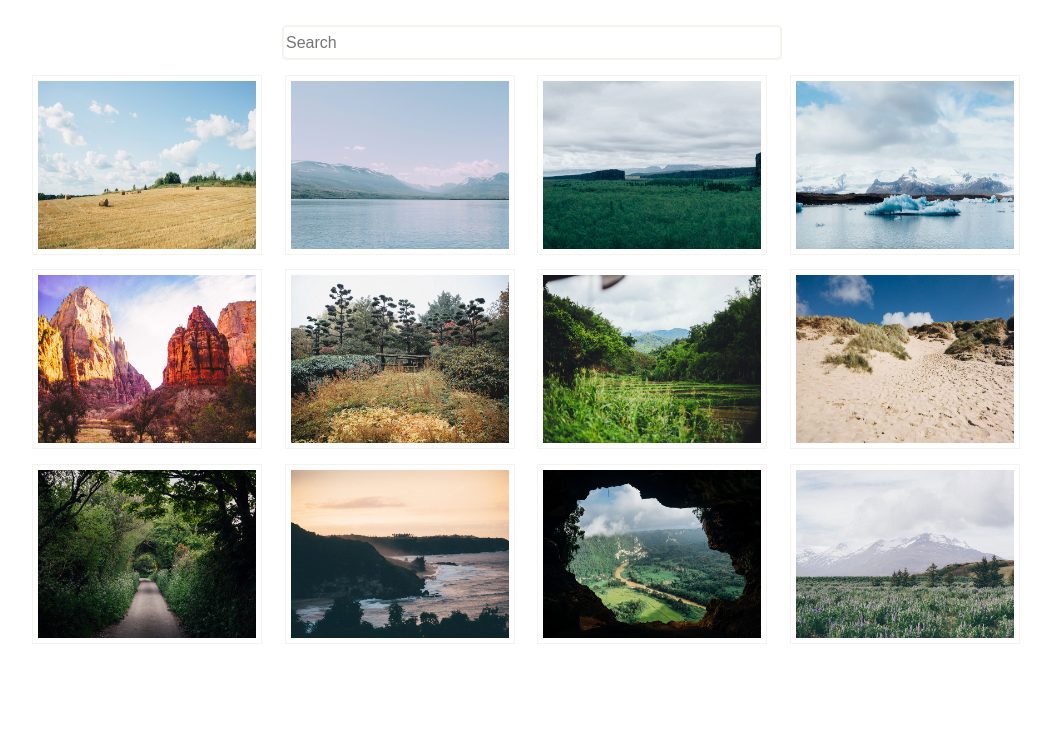
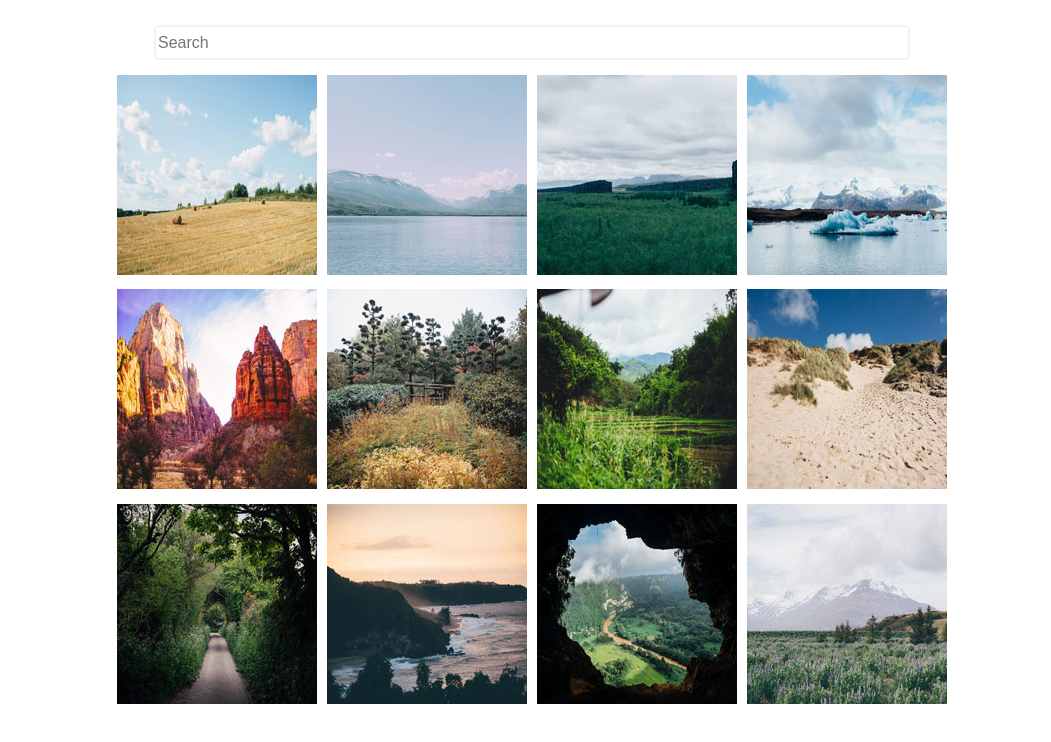
Before and after one commit to cmlaing/photo_gallery_v5, a plain HTML site: page index.html in a window 1280 px wide. Shown: the whole page, without its empty margins (108-1159 px from the left). Drawn offline with Linux system fonts and the light colour scheme.

Commit message:
ReadMe, Img, SearchBar
Fixed image overlapping problem, updated time in ReadMe, changed resized images to thumbnail images, updated captions on images, adjusted search bar size, centered gallery

```diff
--- a/index.html
+++ b/index.html
@@ -17,41 +17,41 @@
 
   <div class="gallery-grid">
 
-    <a href="photos/01.jpg" data-caption="A dry farm">
-    <img class="thumbnail" src="photos/01.jpg" alt="A dry farm"> </a>
+    <a href="photos/01.jpg" data-caption="I love hay bales. Took this snap on a drive through the countryside past some straw fields.">
+    <img src="photos/thumbnails/01.jpg" alt="Hay Bales" class="thumbnails"> </a>
 
-    <a href="photos/02.jpg" data-caption="A still lake">
-    <img class="thumbnail" src="photos/02.jpg" alt="A still lake"> </a>
+    <a href="photos/02.jpg" data-caption="The lake was so calm today. We had a great view of the snow on the mountains from here.">
+    <img src="photos/thumbnails/02.jpg" alt="Lake" class="thumbnails"> </a>
 
-    <a href="photos/03.jpg" data-caption="A grassy field">
-    <img class="thumbnail" src="photos/03.jpg" alt="A grassy field"> </a>
+    <a href="photos/03.jpg" data-caption="I hiked to the top of the mountain and got this picture of the canyon and trees below.">
+    <img src="photos/thumbnails/03.jpg" alt="Canyon" class="thumbnails"> </a>
 
-    <a href="photos/04.jpg" data-caption="A floating iceburg">
-    <img class="thumbnail" src="photos/04.jpg" alt="A floating iceburg"> </a>
+    <a href="photos/04.jpg" data-caption="It was amazing to see an iceberg up close, it was so cold but didn’t snow today. ">
+    <img src="photos/thumbnails/04.jpg" alt="Iceburg" class="thumbnails"> </a>
 
-    <a href="photos/05.jpg" data-caption="Dry and Rocky">
-    <img class="thumbnail" src="photos/05.jpg" alt="Dry and Rocky"> </a>
+    <a href="photos/05.jpg" data-caption="The red cliffs were beautiful. It was really hot in the desert but we did a lot of walking through the canyons.">
+    <img src="photos/thumbnails/05.jpg" alt="Desert" class="thumbnails"> </a>
 
-    <a href="photos/06.jpg" data-caption="Drier climate with lush greenery">
-    <img class="thumbnail" src="photos/06.jpg" alt="Drier climate with lush greenery"> </a>
+    <a href="photos/06.jpg" data-caption="Fall is coming, I love when the leaves on the trees start to change color.">
+    <img src="photos/thumbnails/06.jpg" alt="Fall" class="thumbnails"> </a>
 
-    <a href="photos/07.jpg" data-caption="Green, lush, natural">
-    <img class="thumbnail" src="photos/07.jpg" alt="Green, lush, natural"> </a>
+    <a href="photos/07.jpg" data-caption="I drove past this plantation yesterday, everything is so green!">
+    <img src="photos/thumbnails/07.jpg" alt="Plantation" class="thumbnails"> </a>
 
-    <a href="photos/08.jpg" data-caption="Dry sand">
-    <img class="thumbnail" src="photos/08.jpg" alt="Dry sand"> </a>
+    <a href="photos/08.jpg" data-caption="My summer vacation to the Oregon Coast. I love the sandy dunes!">
+    <img src="photos/thumbnails/08.jpg" alt="Dunes" class="thumbnails"> </a>
 
-    <a href="photos/09.jpg" data-caption="Lush walkway">
-    <img class="thumbnail" src="photos/09.jpg" alt="Lush walkway"> </a>
+    <a href="photos/09.jpg" data-caption="We enjoyed a quiet stroll down this countryside lane. ">
+    <img src="photos/thumbnails/09.jpg" alt="Countryside Lane" class="thumbnails"> </a>
 
-    <a href="photos/10.jpg" data-caption="Sunset on the water">
-    <img class="thumbnail" src="photos/10.jpg" alt="Sunset on the water"> </a>
+    <a href="photos/10.jpg" data-caption="Sunset at the coast! The sky turned a lovely shade of orange.">
+    <img src="photos/thumbnails/10.jpg" alt="Sunset" class="thumbnails"> </a>
 
-    <a href="photos/11.jpg" data-caption="Look through the cave to the world below">
-    <img class="thumbnail" src="photos/11.jpg" alt="Look through the cave to the world below"> </a>
+    <a href="photos/11.jpg" data-caption="I did a tour of a cave today and the view of the landscape below was breathtaking.">
+    <img src="photos/thumbnails/11.jpg" alt="Cave" class="thumbnails"> </a>
 
-    <a href="photos/12.jpg" data-caption="Mountain backdrop">
-      <img class="thumbnail" src="photos/12.jpg" alt="Mountain backdrop"> </a>
+    <a href="photos/12.jpg" data-caption="I walked through this meadow of bluebells and got a good view of the snow on the mountain before the fog came in.">
+      <img src="photos/thumbnails/12.jpg" alt="Bluebells" class="thumbnails"> </a>
 
 
 
--- a/scss/components/_grid.scss
+++ b/scss/components/_grid.scss
@@ -18,11 +18,13 @@
   */
 .gallery-grid {
 
-    @include center;
-    max-width: 1000px;
-    display: grid;
-    grid-template-columns: repeat(auto-fit, minmax(200px, 1fr)); //responsive
-    grid-gap: 10px;
+  display: grid;
+  max-width: 1000px;
+  grid-template-columns: repeat(auto-fit, minmax(200px, min-content));
+  grid-gap: 10px;
+  justify-content: center;
+  margin-left: auto;
+  margin-right: auto;
 
 
  }
--- a/scss/components/_images.scss
+++ b/scss/components/_images.scss
@@ -4,8 +4,7 @@
 
 
 .thumbnail {
-    width: 230px;
-    height: 180px;
+
     border: $secondary-color solid 1px;
     padding: 5px;
 
--- a/scss/components/_searchbox.scss
+++ b/scss/components/_searchbox.scss
@@ -4,7 +4,7 @@
 
 #search {
     @include center;
-    width: 500px;
+    width: 60%;
     height: 35px;
     margin-top: 15px;
     margin-bottom: 15px;
```
Also changed, not shown: css/styles.css, 2 other files.
